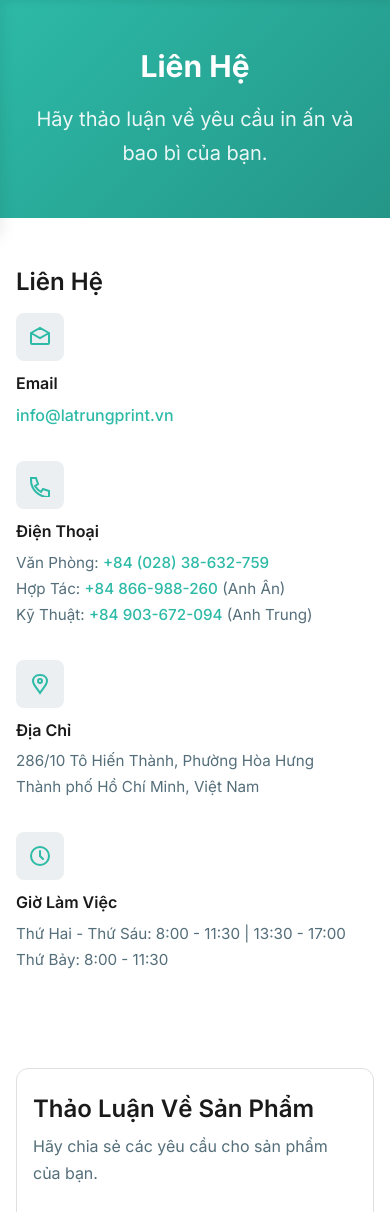
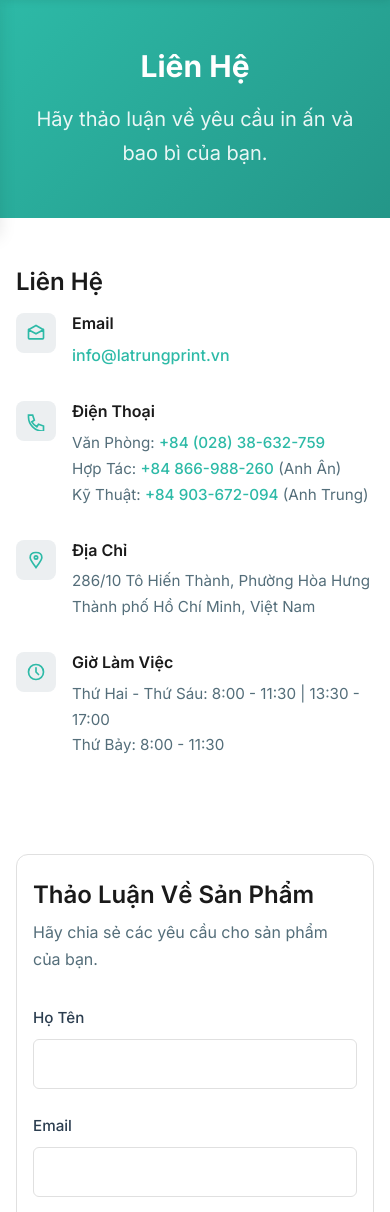
Before and after one commit to thienanla412/latrung-website, a PHP site: page /contact in a window 390 px wide. Shown: the part 91-1303 px from the top of the page. Run offline with PHP 8.4, Linux system fonts and the light colour scheme; some libraries are stand-ins or nearby versions.

Commit message:
Improve contact icon sizing for mobile devices
Optimized contact page icon layout for better mobile UX:
- Reduced icon container size from 48px to 40px on mobile
- Scaled down SVG icons from 24px to 20px
- Maintained horizontal layout for better space utilization
- Improved visual balance between icons and text content

This addresses the issue where contact icons appeared too large
and awkwardly positioned on mobile screens.

🤖 Generated with [Claude Code](https://claude.com/claude-code)

Co-Authored-By: Claude <noreply@anthropic.com>

```diff
--- a/css/styles.css
+++ b/css/styles.css
@@ -1734,13 +1734,18 @@ section {
     }
 
     .contact-item {
-        flex-direction: column;
-        align-items: flex-start;
-        gap: 0.75rem;
+        gap: 1rem;
     }
 
     .contact-icon {
-        align-self: flex-start;
+        width: 40px;
+        height: 40px;
+        flex-shrink: 0;
+    }
+
+    .contact-icon svg {
+        width: 20px;
+        height: 20px;
     }
 
     .service-card {
```
